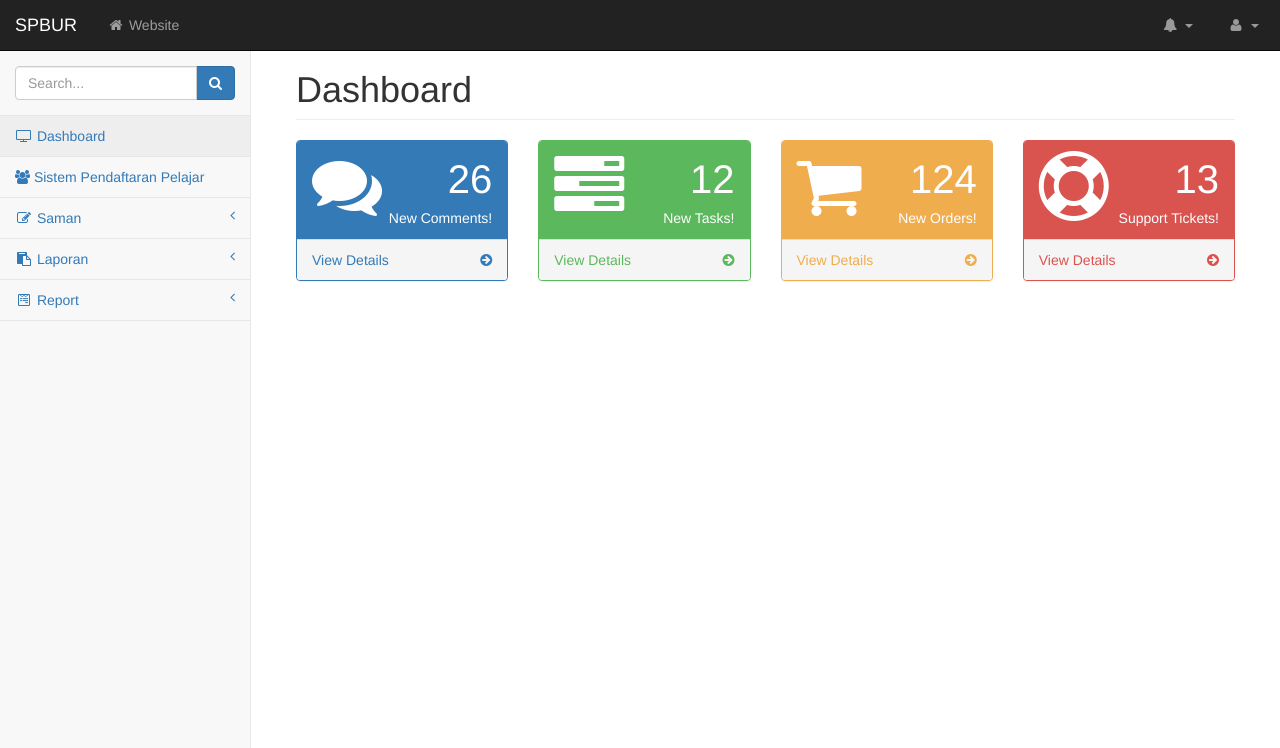
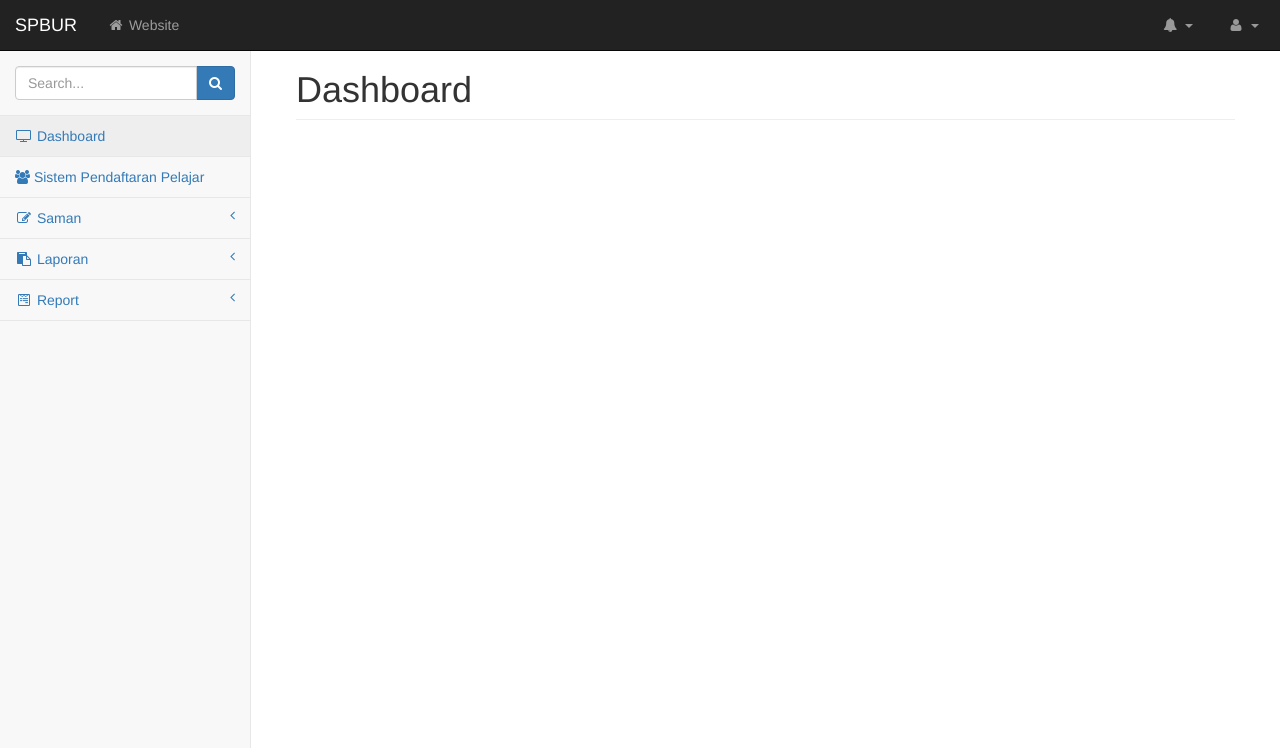
Before and after one commit to FDLAHafa/Project_LI, a PHP site: page /Dashboard.php in a window 1280 px wide. Shown: the top 748 px of the page. Run offline with PHP 8.4, Linux system fonts and the light colour scheme; data that the repository does not hold is empty.

Commit message:
Cleared Dash

```diff
--- a/Dashboard.php
+++ b/Dashboard.php
@@ -62,104 +62,13 @@
             </div>
 
             <!-- ... Your content goes here ... -->
-                <div class="row">
-                    <div class="col-lg-3 col-md-6">
-                        <div class="panel panel-primary">
-                            <div class="panel-heading">
-                                <div class="row">
-                                    <div class="col-xs-3">
-                                        <i class="fa fa-comments fa-5x"></i>
-                                    </div>
-                                    <div class="col-xs-9 text-right">
-                                        <div class="huge">26</div>
-                                        <div>New Comments!</div>
-                                    </div>
-                                </div>
-                            </div>
-                            <a href="#">
-                                <div class="panel-footer">
-                                    <span class="pull-left">View Details</span>
-                                    <span class="pull-right"><i class="fa fa-arrow-circle-right"></i></span>
+            <div class="row">
 
-                                    <div class="clearfix"></div>
-                                </div>
-                            </a>
-                        </div>
-                    </div>
-                    <div class="col-lg-3 col-md-6">
-                        <div class="panel panel-green">
-                            <div class="panel-heading">
-                                <div class="row">
-                                    <div class="col-xs-3">
-                                        <i class="fa fa-tasks fa-5x"></i>
-                                    </div>
-                                    <div class="col-xs-9 text-right">
-                                        <div class="huge">12</div>
-                                        <div>New Tasks!</div>
-                                    </div>
-                                </div>
-                            </div>
-                            <a href="#">
-                                <div class="panel-footer">
-                                    <span class="pull-left">View Details</span>
-                                    <span class="pull-right"><i class="fa fa-arrow-circle-right"></i></span>
-
-                                    <div class="clearfix"></div>
-                                </div>
-                            </a>
-                        </div>
-                    </div>
-                    <div class="col-lg-3 col-md-6">
-                        <div class="panel panel-yellow">
-                            <div class="panel-heading">
-                                <div class="row">
-                                    <div class="col-xs-3">
-                                        <i class="fa fa-shopping-cart fa-5x"></i>
-                                    </div>
-                                    <div class="col-xs-9 text-right">
-                                        <div class="huge">124</div>
-                                        <div>New Orders!</div>
-                                    </div>
-                                </div>
-                            </div>
-                            <a href="#">
-                                <div class="panel-footer">
-                                    <span class="pull-left">View Details</span>
-                                    <span class="pull-right"><i class="fa fa-arrow-circle-right"></i></span>
-
-                                    <div class="clearfix"></div>
-                                </div>
-                            </a>
-                        </div>
-                    </div>
-                    <div class="col-lg-3 col-md-6">
-                        <div class="panel panel-red">
-                            <div class="panel-heading">
-                                <div class="row">
-                                    <div class="col-xs-3">
-                                        <i class="fa fa-support fa-5x"></i>
-                                    </div>
-                                    <div class="col-xs-9 text-right">
-                                        <div class="huge">13</div>
-                                        <div>Support Tickets!</div>
-                                    </div>
-                                </div>
-                            </div>
-                            <a href="#">
-                                <div class="panel-footer">
-                                    <span class="pull-left">View Details</span>
-                                    <span class="pull-right"><i class="fa fa-arrow-circle-right"></i></span>
-
-                                    <div class="clearfix"></div>
-                                </div>
-                            </a>
-                        </div>
-                </div>
+            </div>
 
         </div>
+
     </div>
-
-</div>
 
 <!-- jQuery -->
 <script src="js/jquery.min.js"></script>
```
